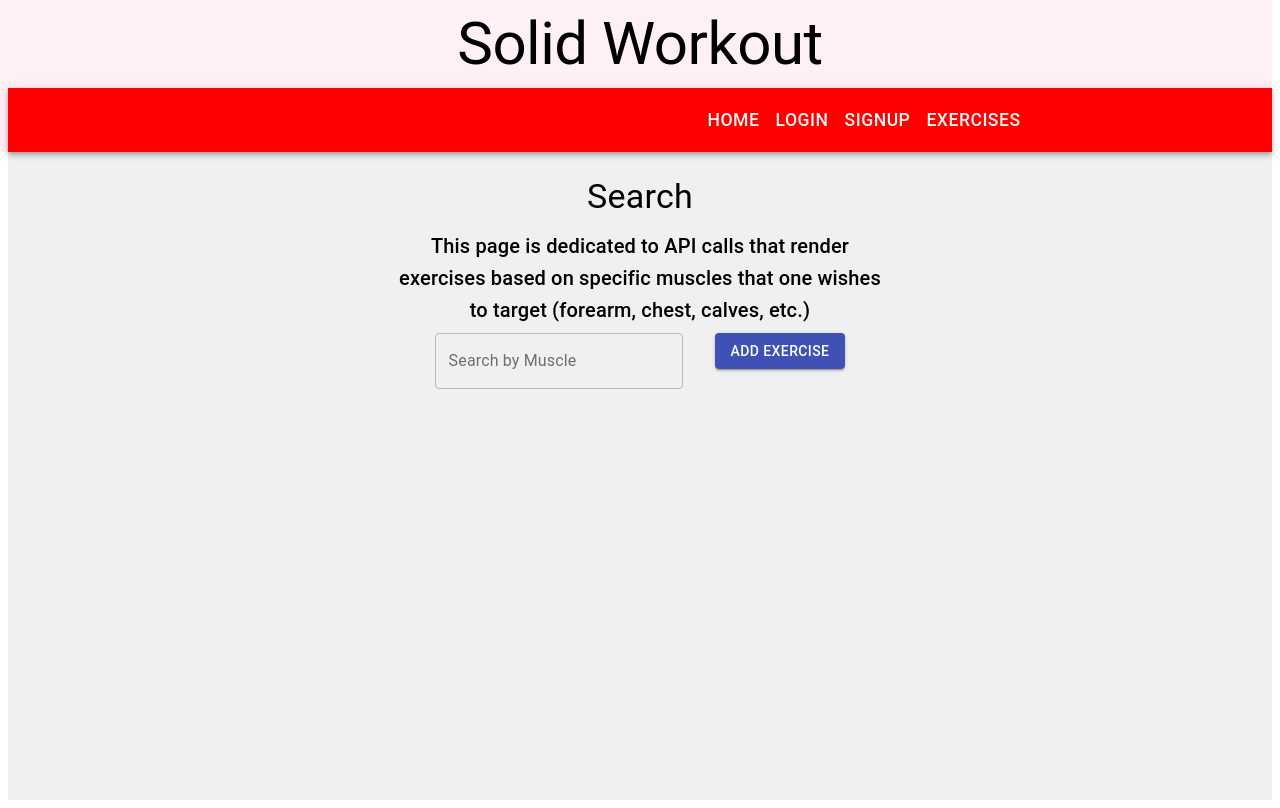
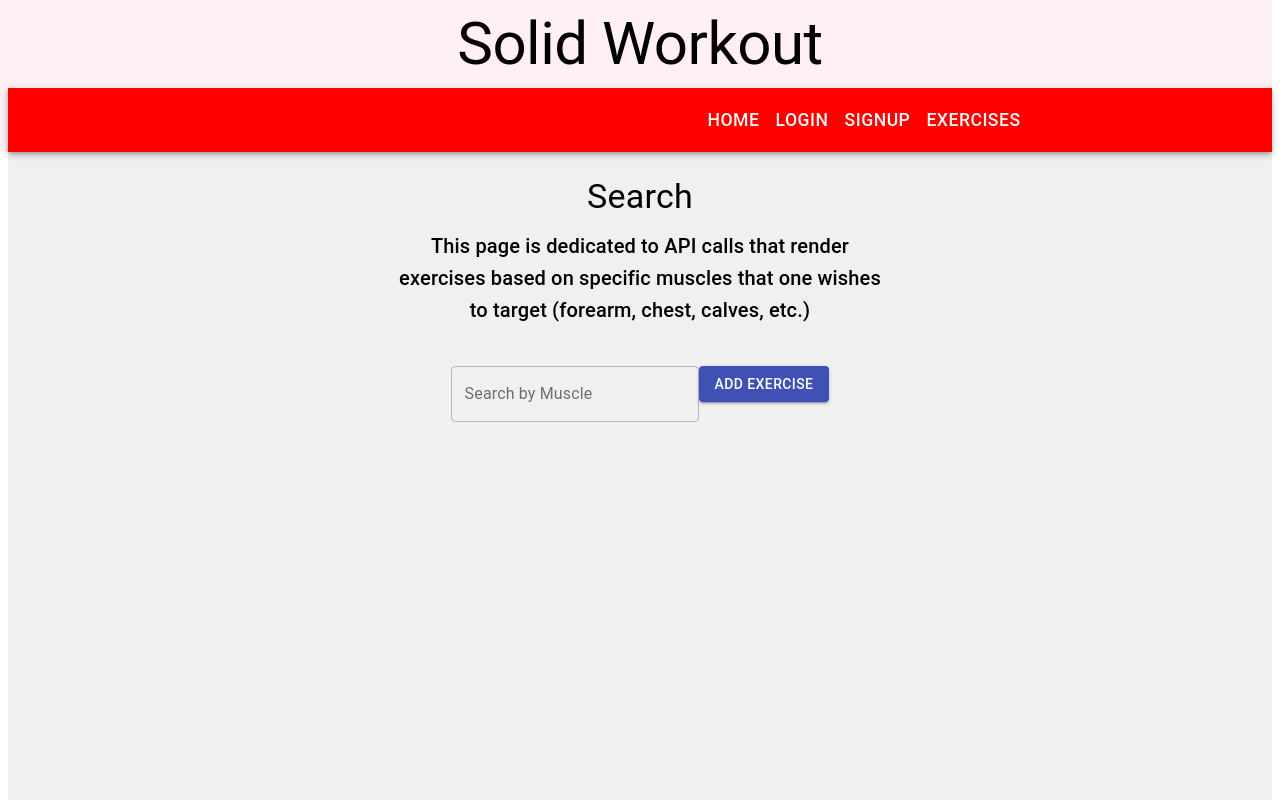
Before and after one commit to escotoj/solid-workout-app, a React (Create React App) app in the folder client/: page /exercises in a window 1280 px wide. Shown: the top 808 px of the page. Built offline with nearby package versions, Linux system fonts and the light colour scheme.

Commit message:
style the exercise page

```diff
--- a/client/src/pages/Exercises.js
+++ b/client/src/pages/Exercises.js
@@ -101,23 +101,24 @@ const Exercise = () => {
         This page is dedicated to API calls that render exercises based on specific muscles that one wishes to target (forearm, chest, calves, etc.)
       </Typography>
       {!dataLoaded && (
-        <>
+        <div style={{ marginTop: '20px', marginBottom: '20px' }}>
   <TextField
-            className={classes.input}
     variant="outlined"
     label="Search by Muscle"
     value={exerciseInput}
     onChange={(event) => setExerciseInput(event.target.value)}
+    style={{ marginTop: '20px', marginBottom: '20px' }}
   />
   <Button
-            className={classes.submitButton}
     variant="contained"
     color="primary"
     onClick={handleAddExercise}
+    style={{ marginTop: '20px', marginBottom: '20px' }}
   >
     Add exercise
   </Button>
-        </>
+</div>
+
       )}
       {submitted && exercises.length === 0 ? (
         <Typography> No exercises to Display </Typography>
```
Lines whose indentation alone changed are shown as unchanged.
